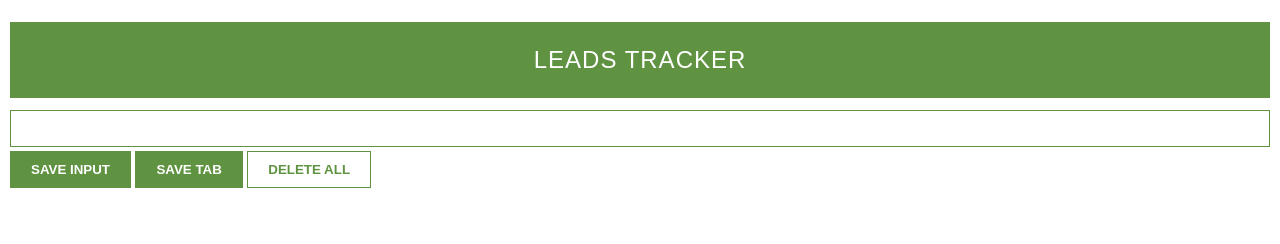
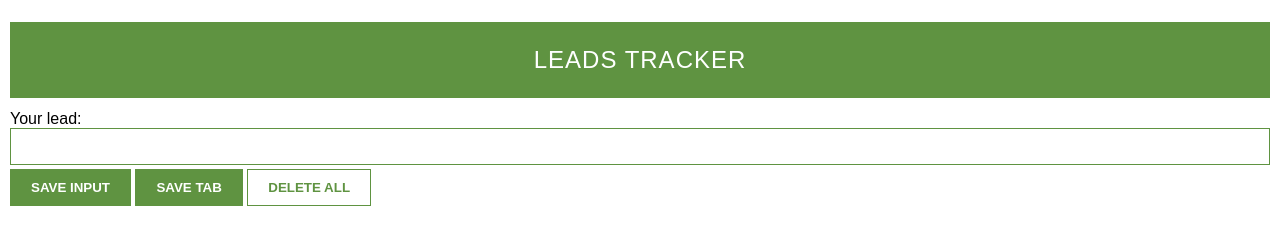
Before and after one commit to Che-ryl/chrome-extension, a website built with Vite: page index.html in a window 1280 px wide. Built offline with nearby package versions, Linux system fonts and the light colour scheme.

Commit message:
Add lead input section to index.html

```diff
--- a/index.html
+++ b/index.html
@@ -6,6 +6,7 @@
     </head>
     <body>
         <div class="hero">Leads Tracker</div>
+        <div>Your lead:</div>
         <input type="text" id="input-el">
         <button id="input-btn">SAVE INPUT</button>
         <button id="tab-btn">SAVE TAB</button>
```
